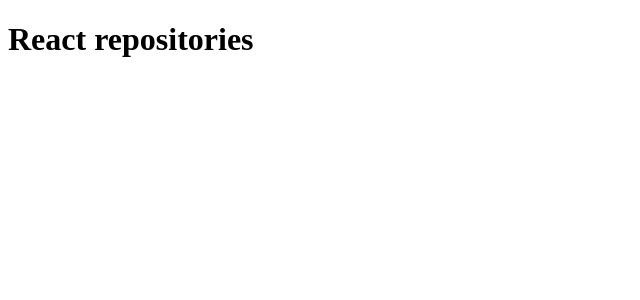
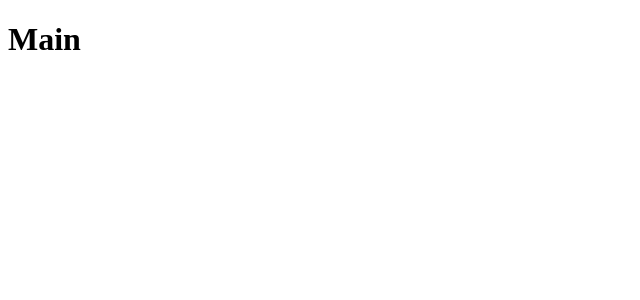
Before and after one commit to adsonxzx/react-repositories, a React (Create React App) app: page / in a window 1280 px wide. Shown: the top 300 px of the page, without its empty margins (0-640 px from the left). Built offline with nearby package versions, Linux system fonts and the light colour scheme.

Commit message:
implementing routing

```diff
--- a/package.json
+++ b/package.json
@@ -5,6 +5,7 @@
   "dependencies": {
     "react": "^16.12.0",
     "react-dom": "^16.12.0",
+    "react-router-dom": "^5.1.2",
     "react-scripts": "3.2.0"
   },
   "scripts": {
--- a/src/App.js
+++ b/src/App.js
@@ -1,7 +1,9 @@
 import React from 'react';
 
+import Routes from './routes';
+
 function App() {
-  return <h1>React repositories</h1>;
+  return <Routes />;
 }
 
 export default App;
--- /dev/null
+++ b/src/pages/Main/index.js
@@ -0,0 +1,5 @@
+import React from 'react';
+
+export default function Main() {
+  return <h1>Main</h1>;
+}
--- /dev/null
+++ b/src/pages/Repository/index.js
@@ -0,0 +1,5 @@
+import React from 'react';
+
+export default function Repository() {
+  return <h1>Repository</h1>;
+}
--- /dev/null
+++ b/src/routes.js
@@ -0,0 +1,16 @@
+import React from 'react';
+import { BrowserRouter as Router, Route, Switch } from 'react-router-dom';
+
+import Main from './pages/Main';
+import Repository from './pages/Repository';
+
+export default function Routes() {
+  return (
+    <Router>
+      <Switch>
+        <Route exact path="/" component={Main} />
+        <Route path="/repository" component={Repository} />
+      </Switch>
+    </Router>
+  );
+}
```
Also changed, not shown: 2 other files (tests, documents, lock files or other folders).
